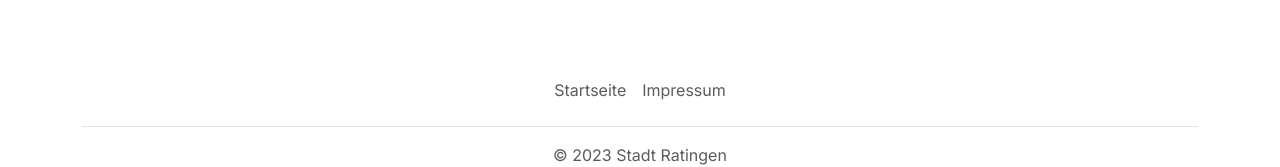
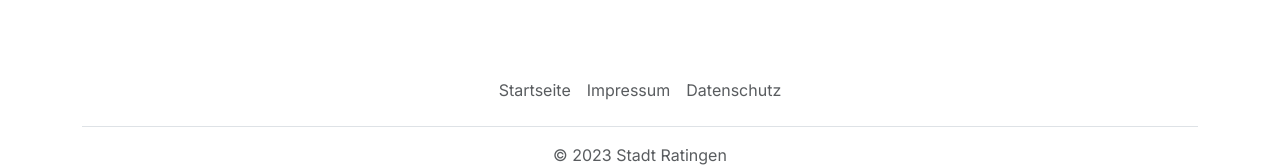
Before and after one commit to kevinriex/notfall.ratingen.de, a Next.js app: page / in a window 1280 px wide. Shown: the part 2112-2279 px from the top of the page. Built offline with nearby package versions, Linux system fonts and the light colour scheme.

Commit message:
changed footer

```diff
--- a/src/app/(components)/Footer.jsx
+++ b/src/app/(components)/Footer.jsx
@@ -21,6 +21,14 @@ export default function Footer() {
                             Impressum
                         </Link>
                     </li>
+                    <li className="nav-item">
+                        <Link
+                            href="/datenschutz"
+                            className="nav-link px-2 text-body-secondary"
+                        >
+                            Datenschutz
+                        </Link>
+                    </li>
                 </ul>
                 <p className="text-center text-body-secondary">
                     &#169; 2023 Stadt Ratingen
```
